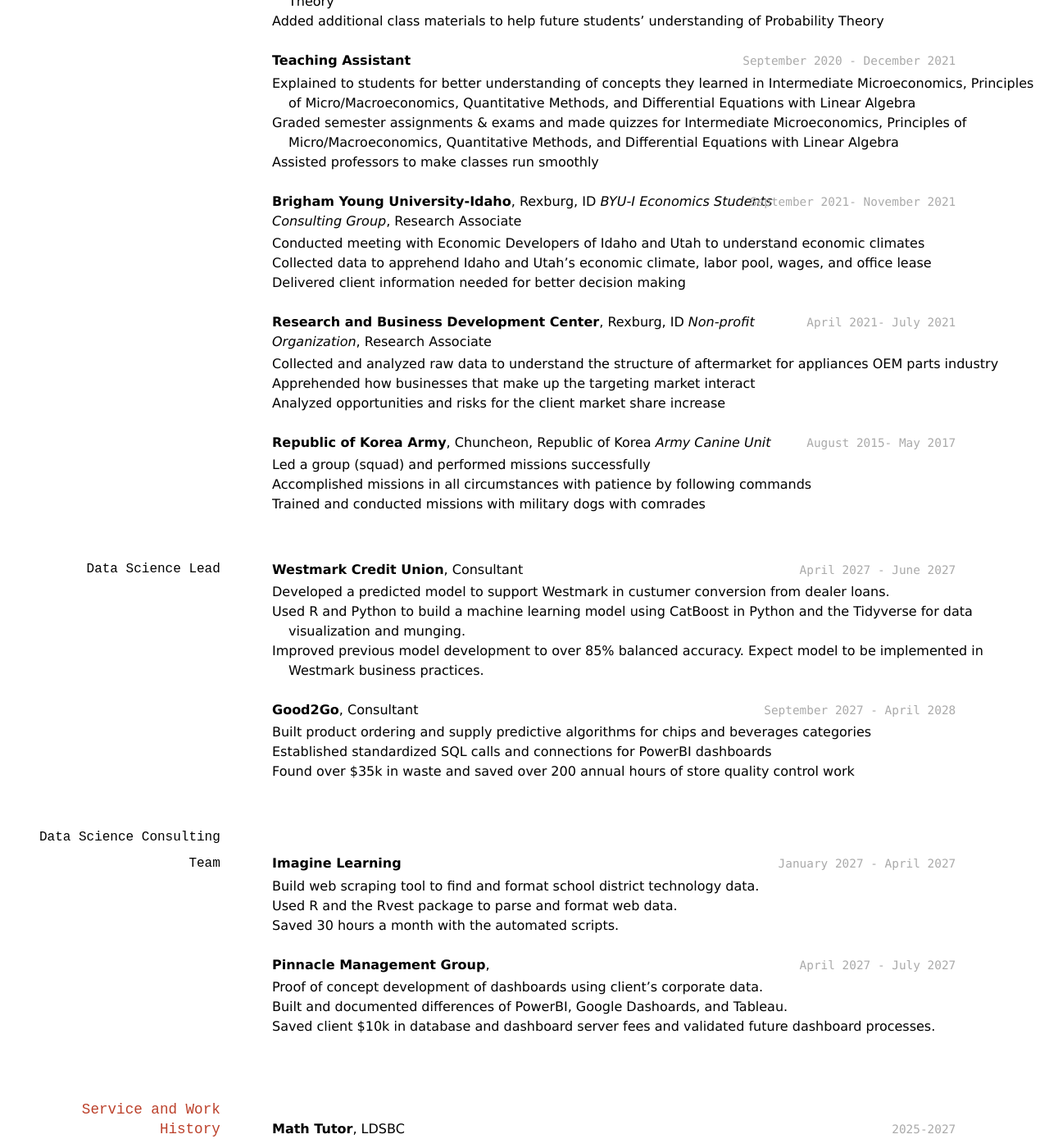
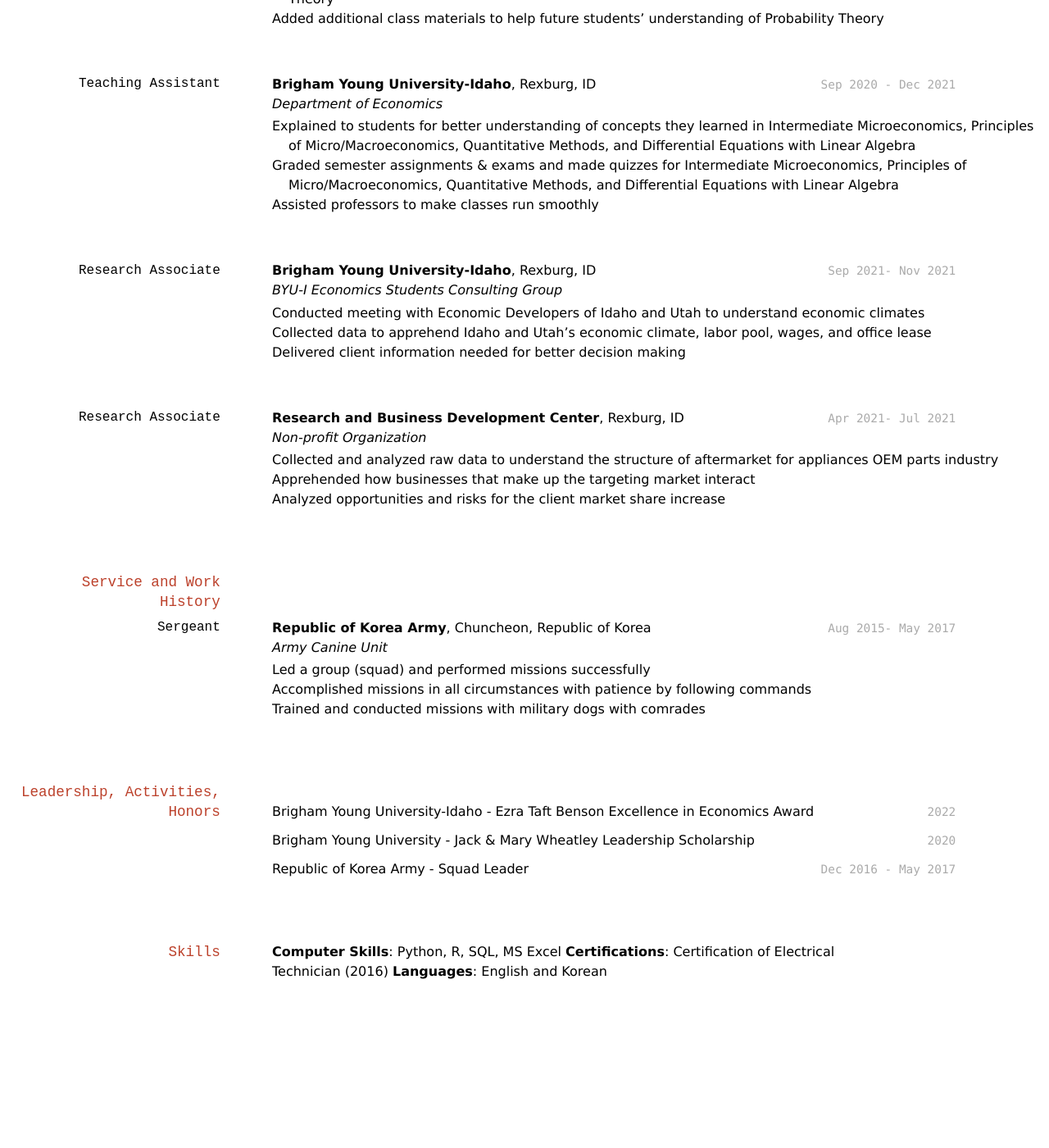
Before and after one commit to byuids-resumes/JaeWook-Jung-resume, a Jekyll site: the page built from docs/index.md, in a window 1280 px wide and 1400 px high, scrolled down 560 px. Shown: the whole window at 82% size. Built offline with Jekyll 4.4.1, drawn with Linux system fonts in a browser that asks for light colours; after the commit the page ends 1768 px from its top, so only the background shows below that; some of the changed text lies outside the part shown.

Commit message:
update overall

```diff
--- a/docs/index.md
+++ b/docs/index.md
@@ -7,7 +7,7 @@ title: Jae Wook Jung's Resume
 <div id="webaddress">
 <a href="jaejung516@gmail.com">jaejung516@gmail.com</a>
 | <a href="https://www.linkedin.com/in/jae-wook-jung">LinkedIn</a>
-| <a href="https://github.com/byuids-resumes">GitHub</a>
+| <a href="https://github.com/Jae2Wook?tab=repositories">GitHub</a>
 </div>
 
 <!-- https://www.monique.tech/the-art-of-markdown -->
@@ -28,91 +28,66 @@ __Myongji University__, Yongin, Republic of Korea
 
 ## Related Experience
 
-### Internships
+### Curriculum Design Assistant
+`Jan 2022 - Present`
+__Brigham Young University-Idaho__, Rexburg, ID <br />
+*Department of Mathematics*
 
-__Brigham Young University-Idaho__, Rexburg, ID
-*Economics Department and Mathematics Department*
-
-`January 2022 - Present`
-__Curriculum Design Assistant__
 - Edited and corrected errors in class materials in Probability Theory
 - Rearranged unorganized class materials to flow smoother to help future students’ understanding of Probability Theory
 - Added additional class materials to help future students’ understanding of Probability Theory
 
-`September 2020 - December 2021`
-__Teaching Assistant__
+### Teaching Assistant
+`Sep 2020 - Dec 2021`
+__Brigham Young University-Idaho__, Rexburg, ID <br />
+*Department of Economics*
 - Explained to students for better understanding of concepts they learned in Intermediate Microeconomics, Principles of
 Micro/Macroeconomics, Quantitative Methods, and Differential Equations with Linear Algebra
 - Graded semester assignments & exams and made quizzes for Intermediate Microeconomics, Principles of
 Micro/Macroeconomics, Quantitative Methods, and Differential Equations with Linear Algebra
 - Assisted professors to make classes run smoothly
 
-`September 2021- November 2021`
-__Brigham Young University-Idaho__, Rexburg, ID
-*BYU-I Economics Students Consulting Group*, Research Associate
+### Research Associate
+`Sep 2021- Nov 2021`
+__Brigham Young University-Idaho__, Rexburg, ID <br />
+*BYU-I Economics Students Consulting Group*
 - Conducted meeting with Economic Developers of Idaho and Utah to understand economic climates
 - Collected data to apprehend Idaho and Utah’s economic climate, labor pool, wages, and office lease
 - Delivered client information needed for better decision making
 
-`April 2021- July 2021`
-__Research and Business Development Center__, Rexburg, ID
-*Non-profit Organization*, Research Associate
+###  Research Associate
+`Apr 2021- Jul 2021`
+__Research and Business Development Center__, Rexburg, ID <br />
+*Non-profit Organization*
 - Collected and analyzed raw data to understand the structure of aftermarket for appliances OEM parts industry
 - Apprehended how businesses that make up the targeting market interact
 - Analyzed opportunities and risks for the client market share increase
 
-`August 2015- May 2017`
-__Republic of Korea Army__, Chuncheon, Republic of Korea
+## Service and Work History
+
+### Sergeant
+`Aug 2015- May 2017`
+__Republic of Korea Army__, Chuncheon, Republic of Korea <br />
 *Army Canine Unit*
 - Led a group (squad) and performed missions successfully
 - Accomplished missions in all circumstances with patience by following commands
 - Trained and conducted missions with military dogs with comrades
 
+## Leadership, Activities, Honors
 
+`2022`
+Brigham Young University-Idaho - Ezra Taft Benson Excellence in Economics Award
 
-### Data Science Lead
+`2020`
+Brigham Young University - Jack & Mary Wheatley Leadership Scholarship
 
-`April 2027 - June 2027`
-__Westmark Credit Union__, Consultant
+`Dec 2016 - May 2017`
+Republic of Korea Army - Squad Leader
 
-- Developed a predicted model to support Westmark in custumer conversion from dealer loans.
-- Used R and Python to build a machine learning model using CatBoost in Python and the Tidyverse for data visualization and munging.
-- Improved previous model development to over 85% balanced accuracy. Expect model to be implemented in Westmark business practices.
-
-`September 2027 - April 2028`
-__Good2Go__, Consultant
-
-- Built product ordering and supply predictive algorithms for chips and beverages categories
-- Established standardized SQL calls and connections for PowerBI dashboards
-- Found over $35k in waste and saved over 200 annual hours of store quality control work
-
-### Data Science Consulting Team
-
-`January 2027 - April 2027`
-__Imagine Learning__
-
-- Build web scraping tool to find and format school district technology data.
-- Used R and the Rvest package to parse and format web data.
-- Saved 30 hours a month with the automated scripts.
-
-`April 2027 - July 2027`
-__Pinnacle Management Group__,
-
-- Proof of concept development of dashboards using client's corporate data.
-- Built and documented differences of PowerBI, Google Dashoards, and Tableau.
-- Saved client $10k in database and dashboard server fees and validated future dashboard processes.
-
-
-## Service and Work History
-
-`2025-2027`
-__Math Tutor__, LDSBC
-
-
-`2023-2025`
-__Service Missionary__, South Africa
-
-
+## Skills
+__Computer Skills__: Python, R, SQL, MS Excel
+__Certifications__: Certification of Electrical Technician (2016)
+__Languages__: English and Korean
 
 <!-- ### Footer
 
```
